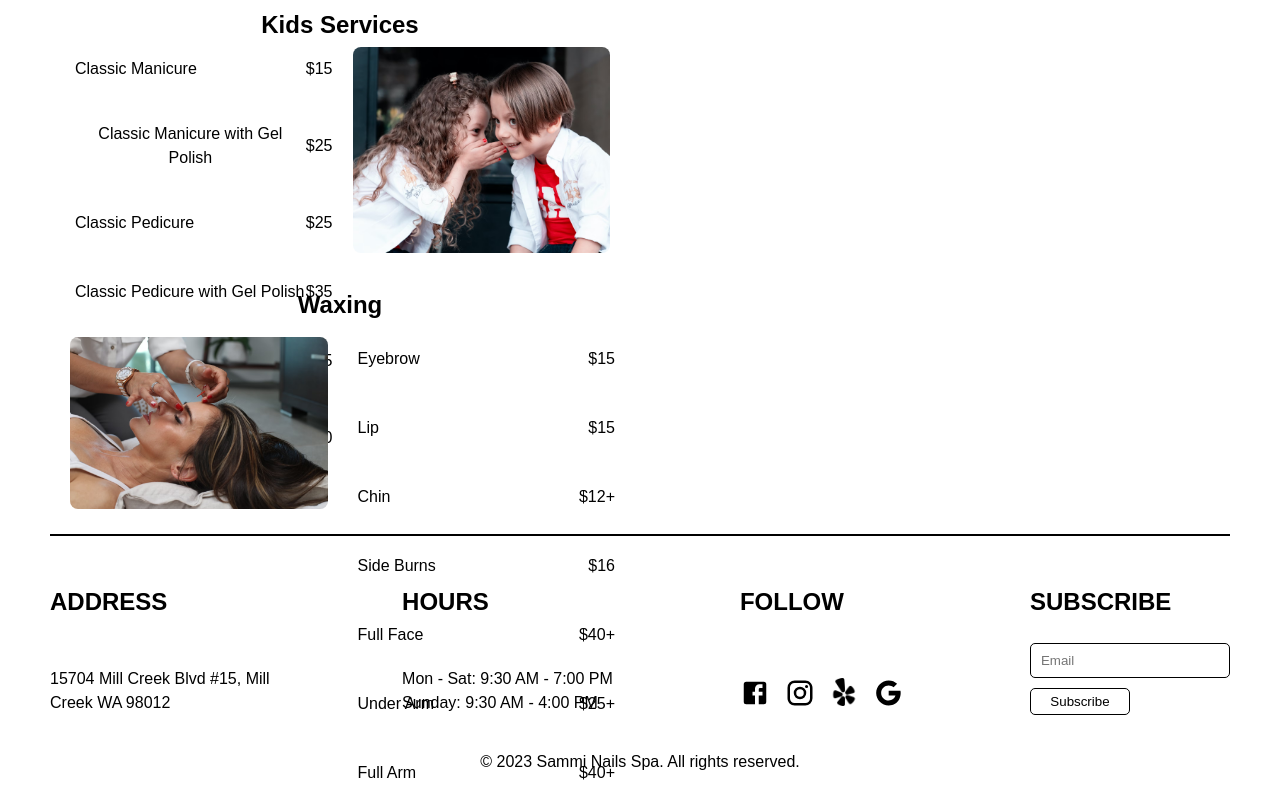
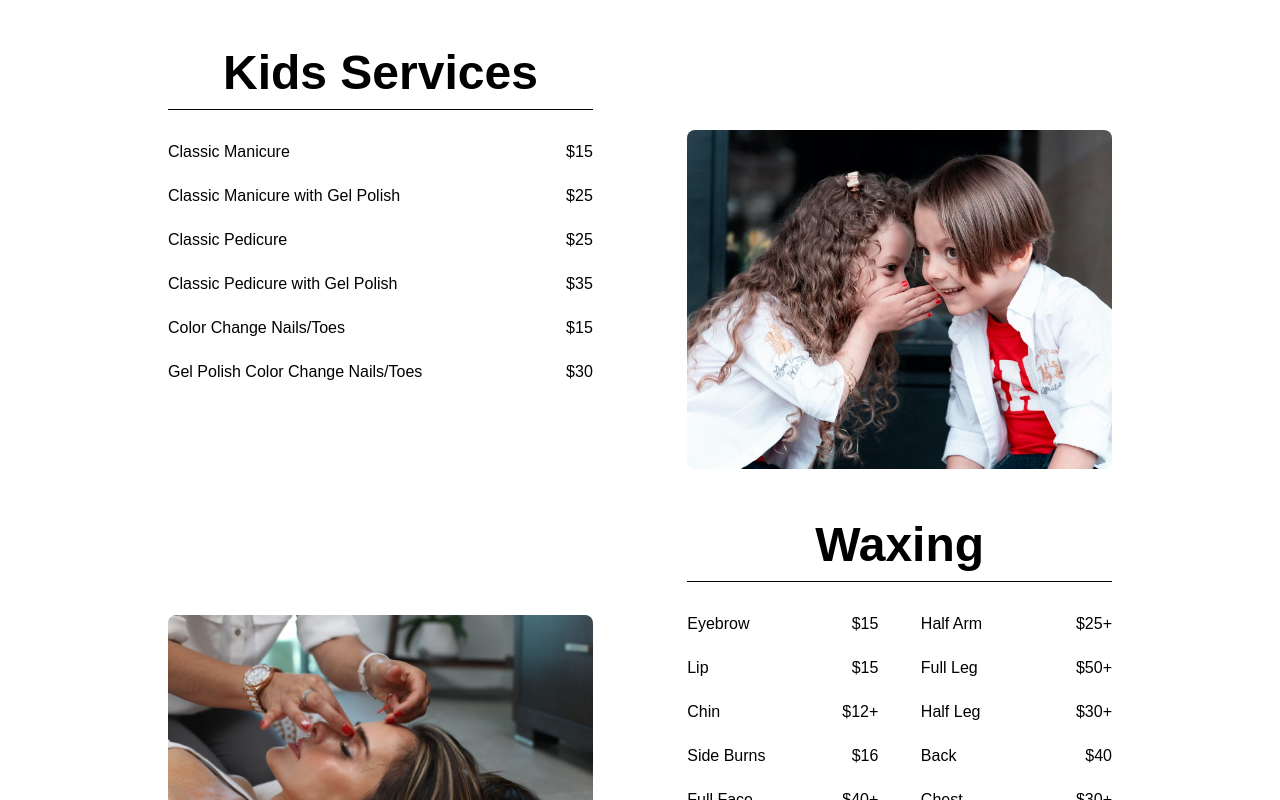
Before and after one commit to JCBardellini/Sammi_Nails_Spa, a React (Vite) app in the folder client/: page /services in a window 1280 px wide. Shown: the part 2340-3140 px from the top of the page. Built offline with nearby package versions, Linux system fonts and the light colour scheme.

Commit message:
services page fixed

```diff
--- a/client/src/Components/ServicesSection/KidsServices/KidsServices.css
+++ b/client/src/Components/ServicesSection/KidsServices/KidsServices.css
@@ -1,45 +1,26 @@
-.kids-services-container {
-  padding: 20px;
+.kids-title {
   text-align: center;
-
+  font-size: 48px;
+  line-height: 150%;
+  border-bottom: 1px solid black;
+  width: 45%;
 }
 
-.popular-kids{
-width: 50%;
-margin: auto;
+.services-container {
+  display: flex;
+  width: 100%;
+  justify-content: space-between;
+  margin-top: 20px;
 }
 
-.kids-and-Image {
-  display: grid;
-  grid-template-columns: repeat(2, 1fr);
-  gap: 25px;
-  margin-top: 10px;
-}
-
-.kids-services-list {
-  list-style: none;
-  padding: 0;
-}
-
-.kids-service-item {
-  display: flex;
-  justify-content: space-between;
-  margin: 10px 20px 5px 5px;
-}
-
-
-.kidsImage {
-  max-width: 100%;
-  height: auto;
+.kids-image {
+  width: 45%;
   border-radius: 8px;
 }
-
-.waxing{
-  margin-bottom: 20px;
+.kid-service {
+  display: flex;
+    flex-direction: column;
+    gap: 20px;
+    margin: 10px 0;
+    width: 45%;
 }
-
-@media (max-width: 760px) {
-  .kids-and-Image {
-    grid-template-columns: 1fr;
-  }
-}
--- a/client/src/Components/ServicesSection/KidsServices/KidsServices.jsx
+++ b/client/src/Components/ServicesSection/KidsServices/KidsServices.jsx
@@ -1,6 +1,5 @@
-
-import './KidsServices.css';
-import kids from '../../../Assets/Images/img21.png'
+import "./KidsServices.css";
+import kids from "../../../Assets/Images/img21.png";
 
 const KidsServices = () => {
   const kidsServices = [
@@ -9,28 +8,24 @@ const KidsServices = () => {
     { name: "Classic Pedicure", price: "$25" },
     { name: "Classic Pedicure with Gel Polish", price: "$35" },
     { name: "Color Change Nails/Toes", price: "$15" },
-    { name: "Gel Polish Color Change Nails/Toes", price: "$30" }
+    { name: "Gel Polish Color Change Nails/Toes", price: "$30" },
   ];
 
   return (
-    <section className="kids-services-container">
-      <div className="popular-kids">
+    <section id="kids-services">
+      <h2 className="kids-title">Kids Services</h2>
 
-      <h2>Kids Services</h2>
-      </div>
-
-      <div className='kids-and-Image'>
-        <ul className="most-requested">
+      <div className="services-container">
+        <ul className="kid-service">
           {kidsServices.map((service, index) => (
-            <li key={index} className="kids-service-item">
-              <p>{service.name}</p>
+            <li key={index} className="service-item">
+              <p className="category">{service.name}</p>
               <span className="service-price">{service.price}</span>
             </li>
           ))}
         </ul>
-        <img src={kids} alt="kidsImage" className='kidsImage' />
+        <img src={kids} alt="kidsImage" className="kids-image" />
       </div>
-
     </section>
   );
 };
--- a/client/src/Components/ServicesSection/WaxingServices/WaxingServices.css
+++ b/client/src/Components/ServicesSection/WaxingServices/WaxingServices.css
@@ -1,47 +1,35 @@
-.waxing-services-container {
-  padding: 20px;
-  text-align:center;
-}
-
-.waxing-and-Image {
-  display: grid;
-  grid-template-columns: repeat(2, 1fr);
-  gap: 25px;
-}
-
-.waxing-services-list {
-  list-style: none;
-  padding: 0;
-}
-
-.waxing-service-item {
-  display: flex;
-  justify-content: space-between;
-  margin: 5px 5px 5px 20px;
-}
-
-.kids-service-item{
-  display: flex;
-  justify-content: space-between;
-  align-items: center;
-  width: 100%;
-  height: 40px;
+.waxing-title {
+  text-align: center;
+  font-size: 48px;
+  line-height: 150%;
+  border-bottom: 1px solid black;
+  width: 45%;
+  margin-left: auto;
 }
 
 .waxImage {
-
-  max-width: 100%;
-  height: auto;
-  border-radius: 8px; /* Rounded corners for the image */
+    width: 45%;
+    border-radius: 8px;
+    height: fit-content;
+    margin: auto 0;
+}
+.wax-service {
+  width: 45%;
+  display: flex;
+  justify-content: space-between;
+  gap: 5px;
+  margin: 10px 0;
 }
 
-/* Responsive layout for smaller screens */
-@media (max-width: 760px) {
-  .waxing-and-Image{
-    grid-template-columns: 1fr;
-    grid-template-rows: repeat(2, 0.5fr);
-  }
-  .waxImage{
-    grid-row: 1;
-  }
+.service-one {
+  width: 45%;
+  display: flex;
+  flex-direction: column;
+  gap: 20px;
 }
+.service-two {
+  width: 45%;
+  display: flex;
+  flex-direction: column;
+  gap: 20px;
+}
--- a/client/src/Components/ServicesSection/WaxingServices/WaxingServices.jsx
+++ b/client/src/Components/ServicesSection/WaxingServices/WaxingServices.jsx
@@ -1,9 +1,8 @@
-
-import './WaxingServices.css';
-import wax from '../../../Assets/Images/img32.png'
+import "./WaxingServices.css";
+import wax from "../../../Assets/Images/img32.png";
 
 const WaxingServices = () => {
-  const waxingServices = [
+  const waxingServicesOne = [
     { name: "Eyebrow", price: "$15" },
     { name: "Lip", price: "$15" },
     { name: "Chin", price: "$12+" },
@@ -11,31 +10,42 @@ const WaxingServices = () => {
     { name: "Full Face", price: "$40+" },
     { name: "Under Arm", price: "$25+" },
     { name: "Full Arm", price: "$40+" },
+  ];
+  const waxingServicesTwo = [
     { name: "Half Arm", price: "$25+" },
     { name: "Full Leg", price: "$50+" },
     { name: "Half Leg", price: "$30+" },
     { name: "Back", price: "$40" },
     { name: "Chest", price: "$30+" },
-    { name: "Eyebrow Tinting", price: "$18" }
+    { name: "Eyebrow Tinting", price: "$18" },
   ];
 
   return (
-    <div className="waxing-services-container">
-      <h2 className='waxing'>Waxing</h2>
+    <section id="waxing-services">
+      <h2 className="waxing-title">Waxing</h2>
 
-      <div className='waxing-and-Image'>
-      <img src={wax} alt="waxImage" className='waxImage' />
-        <ul className="most-requested">
-          {waxingServices.map((service, index) => (
-            <li key={index} className="kids-service-item">
-              <span className="service-name">{service.name}</span>
-              <span className="service-price">{service.price}</span>
-            </li>
-          ))}
-        </ul>
-
+      <div className="services-container">
+        <img src={wax} alt="waxImage" className="waxImage" />
+        <div className="wax-service">
+          <ul className="service-one">
+            {waxingServicesOne.map((service, index) => (
+              <li key={index} className="service-item">
+                <p>{service.name}</p>
+                <span className="service-price">{service.price}</span>
+              </li>
+            ))}
+          </ul>
+          <ul className="service-two">
+            {waxingServicesTwo.map((service, index) => (
+              <li key={index} className="service-item">
+                <p>{service.name}</p>
+                <span className="service-price">{service.price}</span>
+              </li>
+            ))}
+          </ul>
+        </div>
       </div>
-    </div>
+    </section>
   );
 };
 
--- a/client/src/Pages/Services/services.css
+++ b/client/src/Pages/Services/services.css
@@ -3,6 +3,7 @@
   grid-template-columns: repeat(2, 1fr);
   grid-template-rows: 1fr ;
   gap: 20px;
+  margin-bottom: 25px;
 }
 #popular-options {
   grid-column: span 2;
@@ -18,7 +19,7 @@
 }
 
 .heroImage img {
-  width: 100%;
+  width: calc(100% + 100px);
 }
 
 .options-title {
@@ -48,7 +49,17 @@
   justify-content: space-between;
   /* background-color: aqua; */
 }
+#kids-services {
+  grid-column: span 2;
+  width: 80%;
+  margin: 10px auto;
+}
 
+#waxing-services {
+  grid-column: span 2;
+  width: 80%;
+  margin: 10px auto;
+}
 
 
 
--- a/client/src/Pages/Services/services.jsx
+++ b/client/src/Pages/Services/services.jsx
@@ -24,10 +24,11 @@ const Services = () => {
         <PedicureServices />
       </section>
 
-      <div className="kids-and-waxing-section margin">
-        <KidsServices />
-        <WaxingServices />
-      </div>
+      {/* Kids Services */}
+      <KidsServices />
+
+      {/* Waxing Services */}
+      <WaxingServices />
     </main>
   );
 };
```
